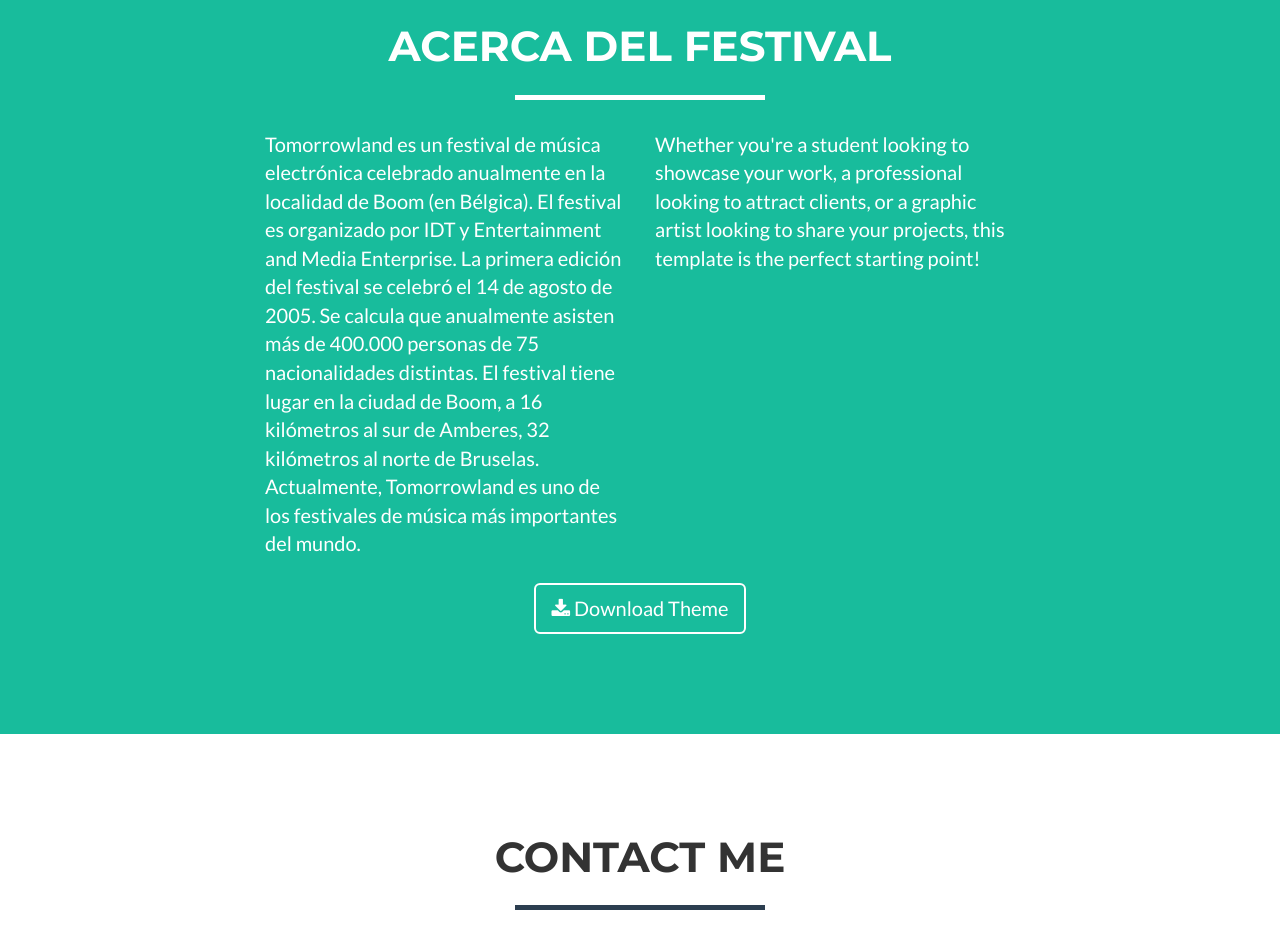
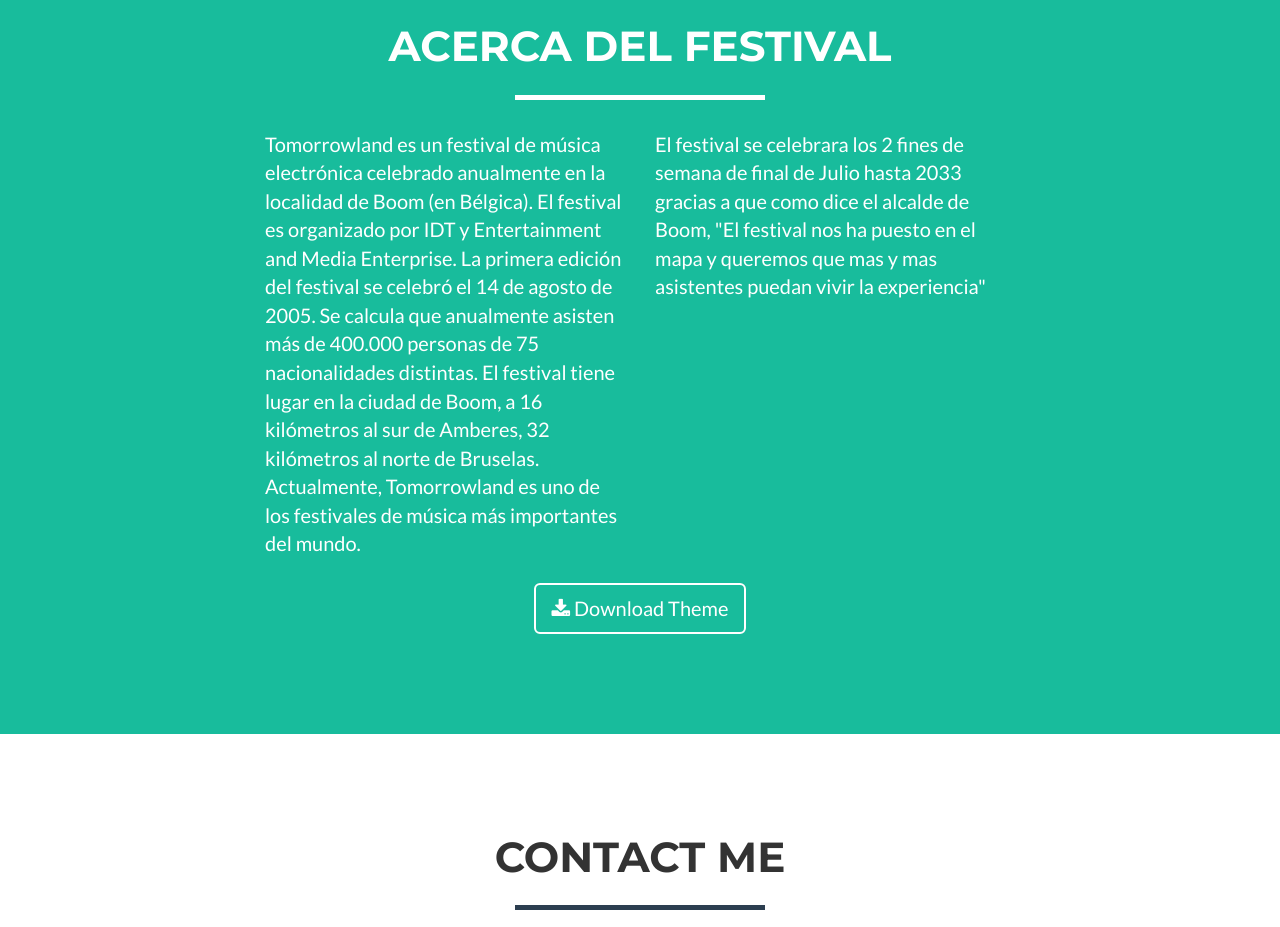
Before and after one commit to ciclyblock/ciclyblock.github.io, a website: page index.html in a window 1280 px wide. Shown: the part 1900-2827 px from the top of the page. Drawn offline with nearby package versions, Linux system fonts and the light colour scheme.

Commit message:
Tercer Cambio

```diff
--- a/index.html
+++ b/index.html
@@ -171,7 +171,7 @@
                     <p>Tomorrowland es un festival de música electrónica celebrado anualmente en la localidad de Boom (en Bélgica). El festival es organizado por IDT y Entertainment and Media Enterprise. La primera edición del festival se celebró el 14 de agosto de 2005. Se calcula que anualmente asisten más de 400.000 personas de 75 nacionalidades distintas. El festival tiene lugar en la ciudad de Boom, a 16 kilómetros al sur de Amberes, 32 kilómetros al norte de Bruselas. Actualmente, Tomorrowland es uno de los festivales de música más importantes del mundo.</p>
                 </div>
                 <div class="col-lg-4">
-                    <p>Whether you're a student looking to showcase your work, a professional looking to attract clients, or a graphic artist looking to share your projects, this template is the perfect starting point!</p>
+                    <p>El festival se celebrara los 2 fines de semana de final de Julio hasta 2033 gracias a que como dice el alcalde de Boom, "El festival nos ha puesto en el mapa y queremos que mas y mas asistentes puedan vivir la experiencia"</p>
                 </div>
                 <div class="col-lg-8 col-lg-offset-2 text-center">
                     <a href="#" class="btn btn-lg btn-outline">
```
